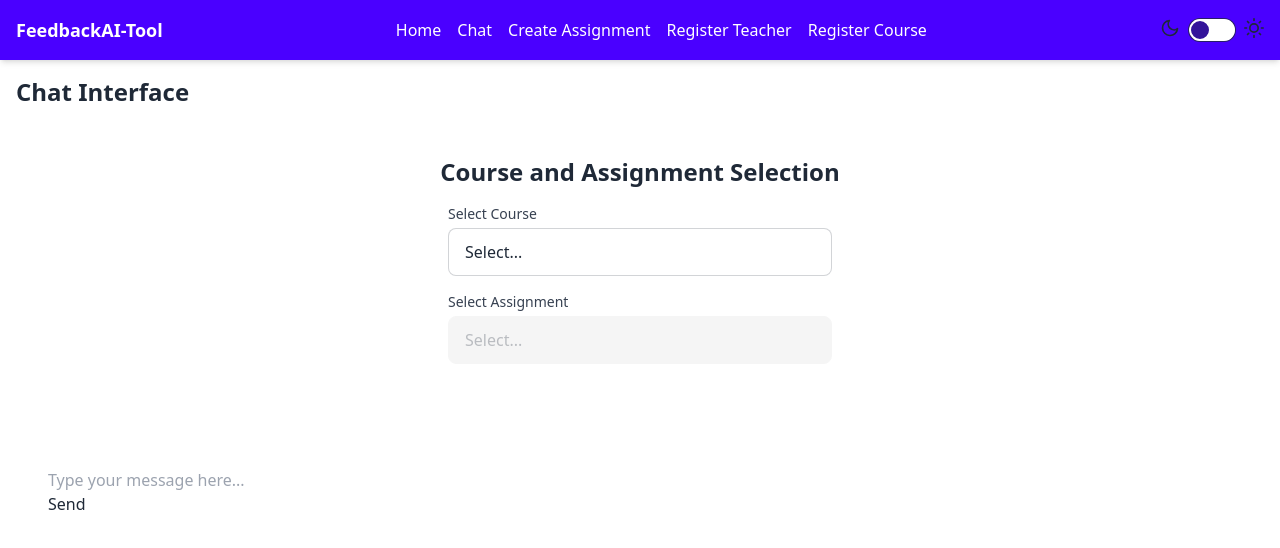
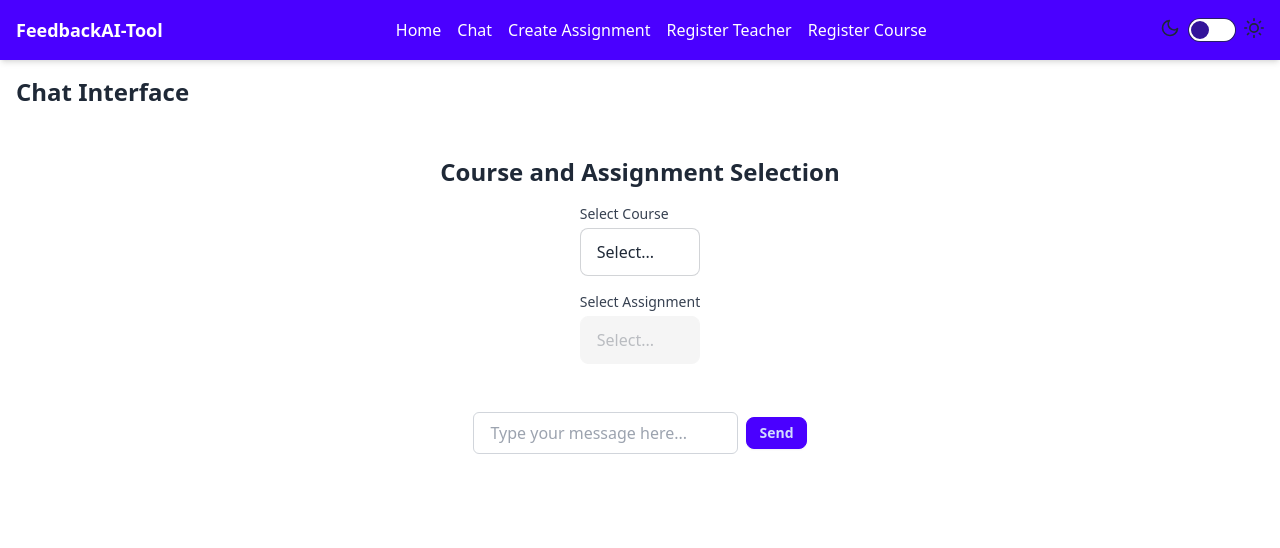
Before and after one commit to afstudeerprojecten/FeedbackAI-Tool, a React (Vite) app: page /FeedbackAI-Tool/chat in a window 1280 px wide. Shown: the top 548 px of the page. Built offline with nearby package versions, Linux system fonts and the light colour scheme.

Commit message:
Add loading state and message history to ChatInput component

```diff
--- a/src/components/ChatInput.tsx
+++ b/src/components/ChatInput.tsx
@@ -1,5 +1,3 @@
-// ChatInput.tsx
-
 import React, { useState, ChangeEvent, KeyboardEvent } from 'react';
 
 interface Props {
@@ -8,6 +6,8 @@ interface Props {
 
 const ChatInput: React.FC<Props> = ({ onSendMessage }) => {
   const [inputValue, setInputValue] = useState('');
+  const [isLoading, setIsLoading] = useState(false); // State to track loading state
+  const [messages, setMessages] = useState<{ text: string; sender: string }[]>([]); // State to store messages
 
   const handleInputChange = (event: ChangeEvent<HTMLInputElement>) => {
     setInputValue(event.target.value);
@@ -21,21 +21,38 @@ const ChatInput: React.FC<Props> = ({ onSendMessage }) => {
 
   const sendMessage = () => {
     if (inputValue.trim() === '') return;
-    onSendMessage(inputValue);
-    setInputValue('');
+    setIsLoading(true); // Set loading state before simulating API call
+    // Simulate API call with setTimeout
+    setTimeout(() => {
+      // Mock response from the API
+      const mockApiResponse = 'Mock API Response';
+      // Send the mock response to the parent component
+      onSendMessage(inputValue);
+      // Update messages state with the user's message
+      const userMessage = { text: inputValue, sender: 'user' };
+      // Update messages state with the user's message
+      setMessages([...messages, userMessage]);
+      // Update messages state with the mock response
+      const botMessage = { text: mockApiResponse, sender: 'bot' };
+      setMessages([...messages, botMessage]);
+      setInputValue('');
+      setIsLoading(false); // Set loading state back to false after response
+    }, 1000); // Simulate 1 second delay
   };
 
   return (
-    <div className="input-container">
+    <div className="input-container flex items-center">
       <input
         type="text"
         value={inputValue}
         onChange={handleInputChange}
         onKeyPress={handleKeyPress}
         placeholder="Type your message here..."
+        className="mr-2 px-4 py-2 rounded-md border border-gray-300 focus:outline-none focus:border-indigo-500"
       />
-        <br />
-      <button onClick={sendMessage}>Send</button>
+      <button className="btn btn-sm btn-primary" onClick={sendMessage}>
+        {isLoading ? 'Sending...' : 'Send'}
+      </button>
     </div>
   );
 };
--- a/src/components/ChatInterface.tsx
+++ b/src/components/ChatInterface.tsx
@@ -3,22 +3,19 @@ import ChatMessages from './ChatMessages';
 import ChatInput from './ChatInput';
 
 const ChatInterface: React.FC = () => {
-  const [selectedCourse, setSelectedCourse] = useState<string>(''); // Dummy data
-  const [selectedAssignment, setSelectedAssignment] = useState<string>(''); // Dummy data
+  const [selectedCourse, setSelectedCourse] = useState<string>('');
+  const [selectedAssignment, setSelectedAssignment] = useState<string>('');
   const [messages, setMessages] = useState<{ text: string; sender: string }[]>([]);
 
   const handleSendMessage = (inputValue: string) => {
-    // Placeholder function to simulate sending a message
     const response = `You sent: ${inputValue}`;
     setMessages([...messages, { text: response, sender: 'user' }]);
   };
 
   return (
-    <div>
-      <div className="container mx-auto p-8">
-        <h1 className="text-2xl font-bold mb-4 text-center">Course and Assignment Selection</h1>
-        <div className="flex justify-center">
-          {/* Course and Assignment Selection Form */}
+    <div className="container mx-auto p-8 flex flex-col items-center">
+      <h1 className="text-2xl font-bold mb-4">Course and Assignment Selection</h1>
+      <div className="flex justify-center mb-8">
         <form className="w-full max-w-sm">
           <div className="mb-4">
             <label htmlFor="course" className="block text-sm font-medium text-gray-700">Select Course</label>
@@ -32,7 +29,6 @@ const ChatInterface: React.FC = () => {
               <option value="math">Math</option>
               <option value="science">Science</option>
               <option value="history">History</option>
-                {/* Add more options as needed */}
             </select>
           </div>
           <div className="mb-4">
@@ -45,7 +41,6 @@ const ChatInterface: React.FC = () => {
               onChange={(e) => setSelectedAssignment(e.target.value)}
             >
               <option value="">Select...</option>
-                {/* Assignments based on selected course */}
               {selectedCourse === 'math' && (
                 <>
                   <option value="algebra">Algebra</option>
@@ -68,11 +63,8 @@ const ChatInterface: React.FC = () => {
           </div>
         </form>
       </div>
-      </div>
-      {/* Chat Interface */}
-      <div className="container mx-auto p-8">
+      <div className="container mx-auto flex flex-col items-center">
         <ChatMessages messages={messages} />
-        <br />
         <ChatInput onSendMessage={handleSendMessage} />
       </div>
     </div>
```
Lines whose indentation alone changed are shown as unchanged.
